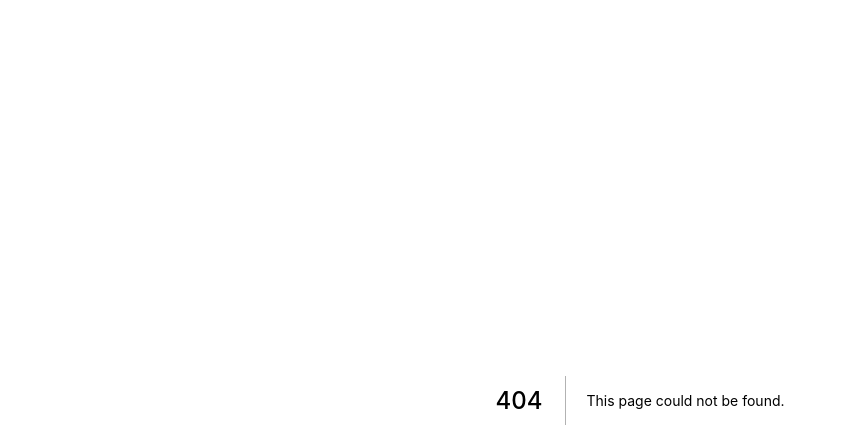
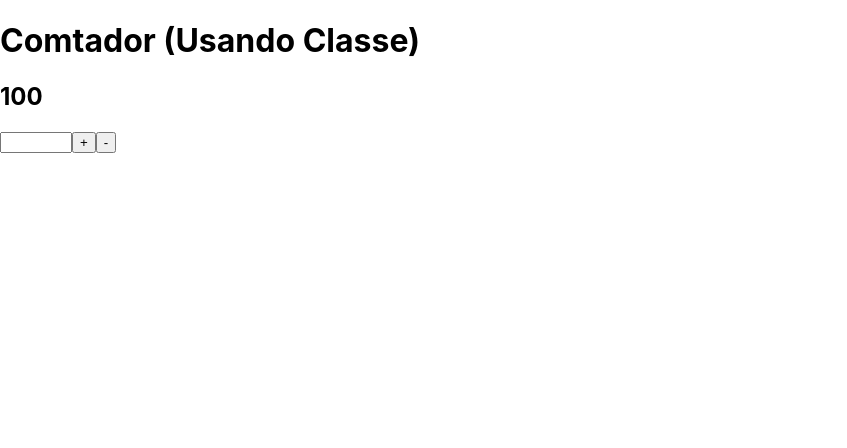
Before and after one commit to BianchiDev/react-project, a Next.js app: page /classe/contador in a window 1280 px wide. Before the commit this address had no page. Shown: the top 448 px of the page, without its empty margins (0-847 px from the left). Built offline with nearby package versions, Linux system fonts and the light colour scheme.

Commit message:
Contador

```diff
--- /dev/null
+++ b/components/Contador.jsx
@@ -0,0 +1,34 @@
+import { Component } from "react";
+
+ class Contador extends Component{
+
+    state = {
+        numero: this.props.valorInicial ?? 0,
+        passo : this.props.passo ?? 1
+    }
+    inc(){
+        this.setState({
+            numero: this.state.numero + this.state.passo
+        })
+    }
+    dec = () => {
+        this.setState({
+            numero: this.state.numero - (this.props.passo ?? 1)
+        })
+    }
+
+    render(){
+        return(
+            <div>
+                <h1>Comtador (Usando Classe)</h1>
+                <h2>{this.state.numero}</h2>
+                <input type="number" min={1} max={1000}
+                values={this.state.passo}
+                onChange={ev => this.setState({passo: +ev.target.value})} />
+                <button onClick={() => this.inc()}>+</button>
+                <button onClick={() => this.dec()}>-</button>
+            </div>
+        )
+    }
+}
+export default Contador;
--- /dev/null
+++ b/pages/classe/contador.jsx
@@ -0,0 +1,15 @@
+import { Component } from "react";
+import Contador from "../../components/Contador";
+
+export default class ContadorPag extends Component {
+
+
+    render() {
+        return (<>
+            <div>
+                <Contador valorInicial={100} passoInicial={37}/>
+            </div>
+        </>
+        )
+    }
+}
```
